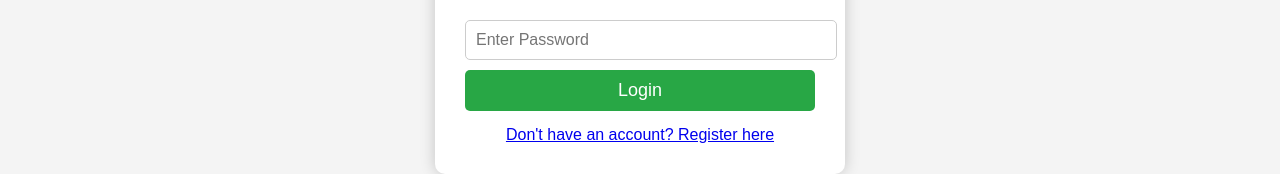
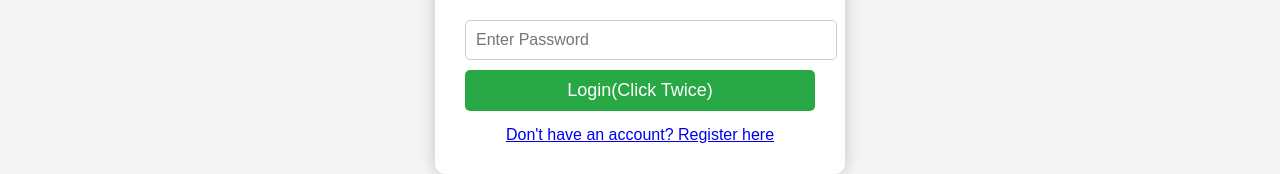
Before and after one commit to DattaTheMaster/E-Voting, a plain HTML site: page login.html in a window 1280 px wide. Shown: the part 427-601 px from the top of the page. Drawn offline with Linux system fonts and the light colour scheme.

Commit message:
Update login.html

```diff
--- a/login.html
+++ b/login.html
@@ -75,7 +75,7 @@
                     required>
                 <input type="password" placeholder="Enter Password" required>
                 <button onclick="window.location.href='main.html'"
-                    class="button">Login</button>
+                    class="button">Login(Click Twice)</button>
             </form>
             <a href="register.html" class="register-link">Don't have an account?
                 Register here</a>
```
